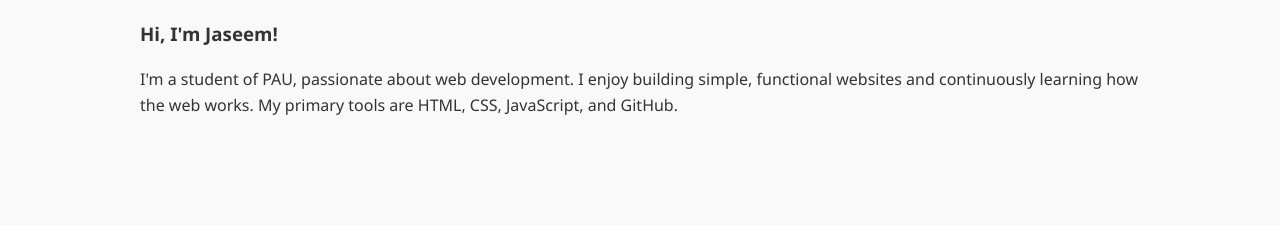
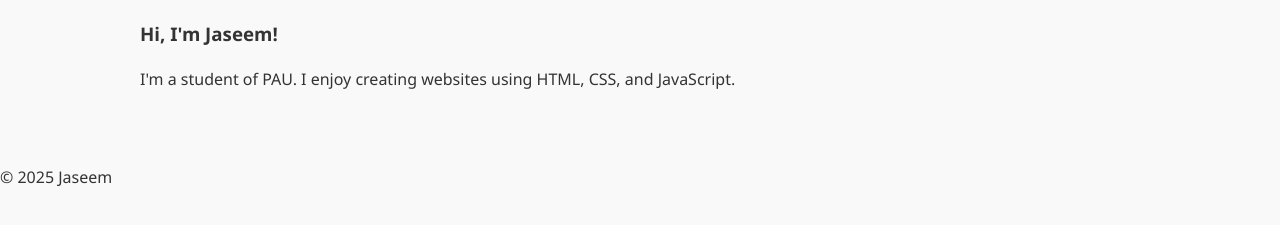
Before and after one commit to Jaseem24/Portfolio-project, a plain HTML site: page index.html in a window 1280 px wide. Shown: the part 171-396 px from the top of the page. Drawn offline with Linux system fonts and the light colour scheme.

Commit message:
Update index.html

```diff
--- a/index.html
+++ b/index.html
@@ -1,7 +1,7 @@
-<!DOCTYPE html>
 <html lang="en">
 <head>
     <meta charset="UTF-8">
+    <meta name="viewport" content="width=device-width, initial-scale=1.0">
     <title>My Portfolio - Home</title>
     <link rel="stylesheet" href="style.css">
 </head>
@@ -18,8 +18,13 @@
     <h1>Welcome to My Portfolio</h1>
     <h3>Hi, I'm Jaseem!</h3>
     <p>
-        I'm a student of PAU, passionate about web development. I enjoy building simple, functional websites and continuously learning how the web works. My primary tools are HTML, CSS, JavaScript, and GitHub.
+        I'm a student of PAU. I enjoy creating websites using HTML, CSS, and JavaScript.
     </p>
 </div>
 
+<footer>
+    <p>&copy; 2025 Jaseem</p>
+</footer>
+
 </body>
+</html>
```
